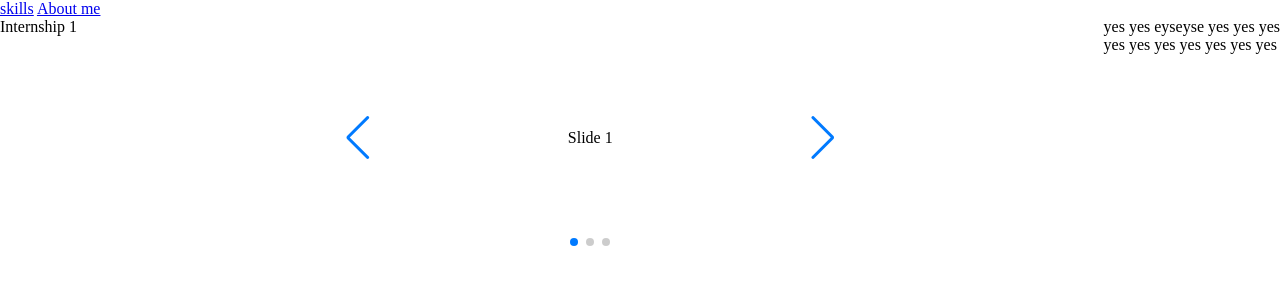
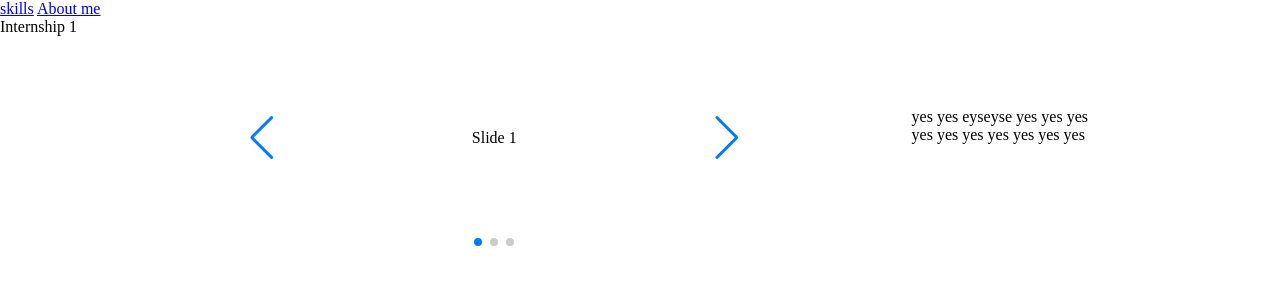
Before and after one commit to bht8183/Portfoliobht, a plain HTML site: page pageui/exppage/exp.html in a window 1280 px wide. Drawn offline with nearby package versions, Linux system fonts and the light colour scheme.

Commit message:
minor changes

```diff
--- a/pageui/exppage/exp.css
+++ b/pageui/exppage/exp.css
@@ -23,6 +23,10 @@ body{
     width: 100%;
     object-fit: cover;
 }
+.infobox{
+    padding-top: 7%;
+    padding-right: 15%;
+}
 .container{
     height: 30%;
     width: 100%;
```
